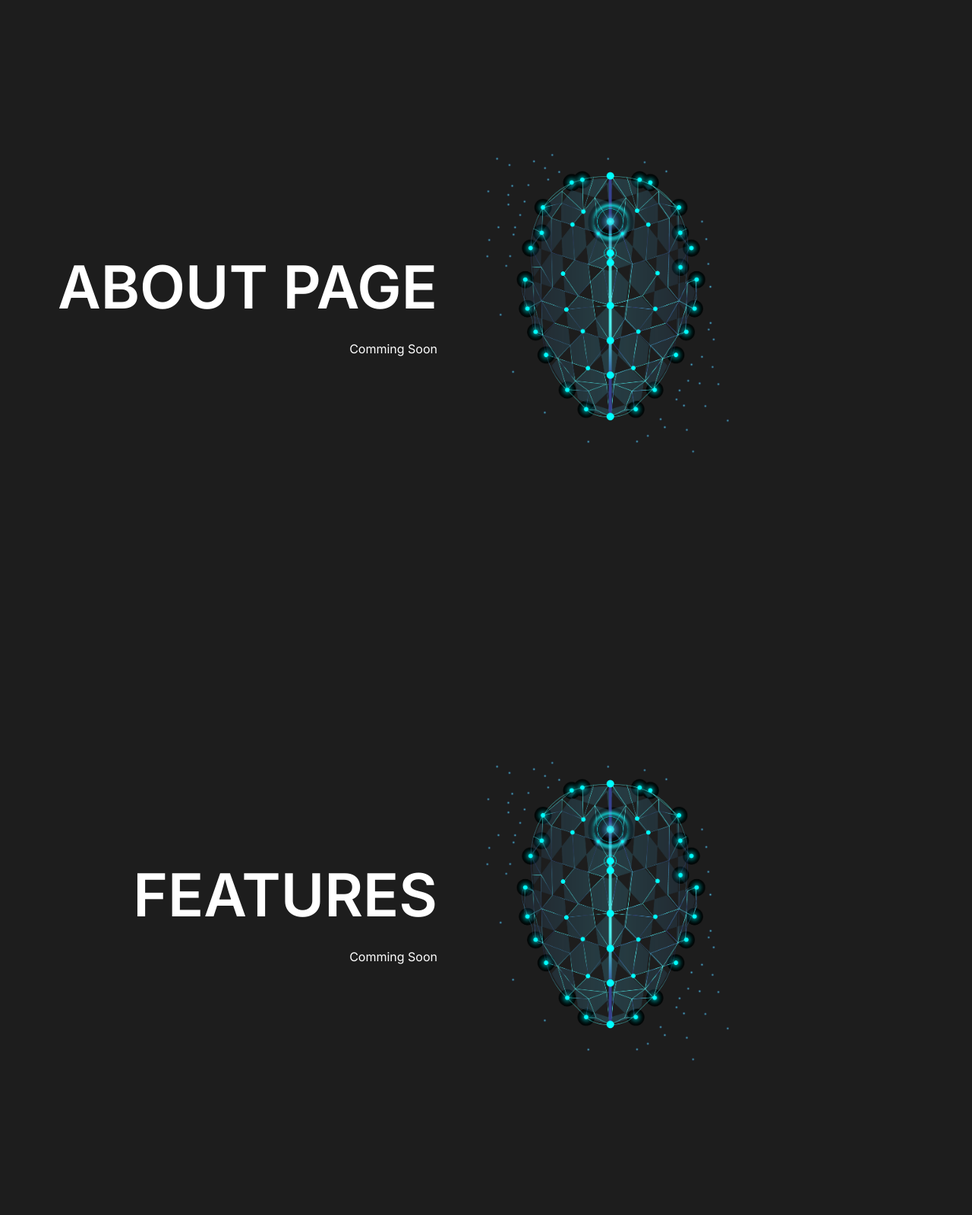
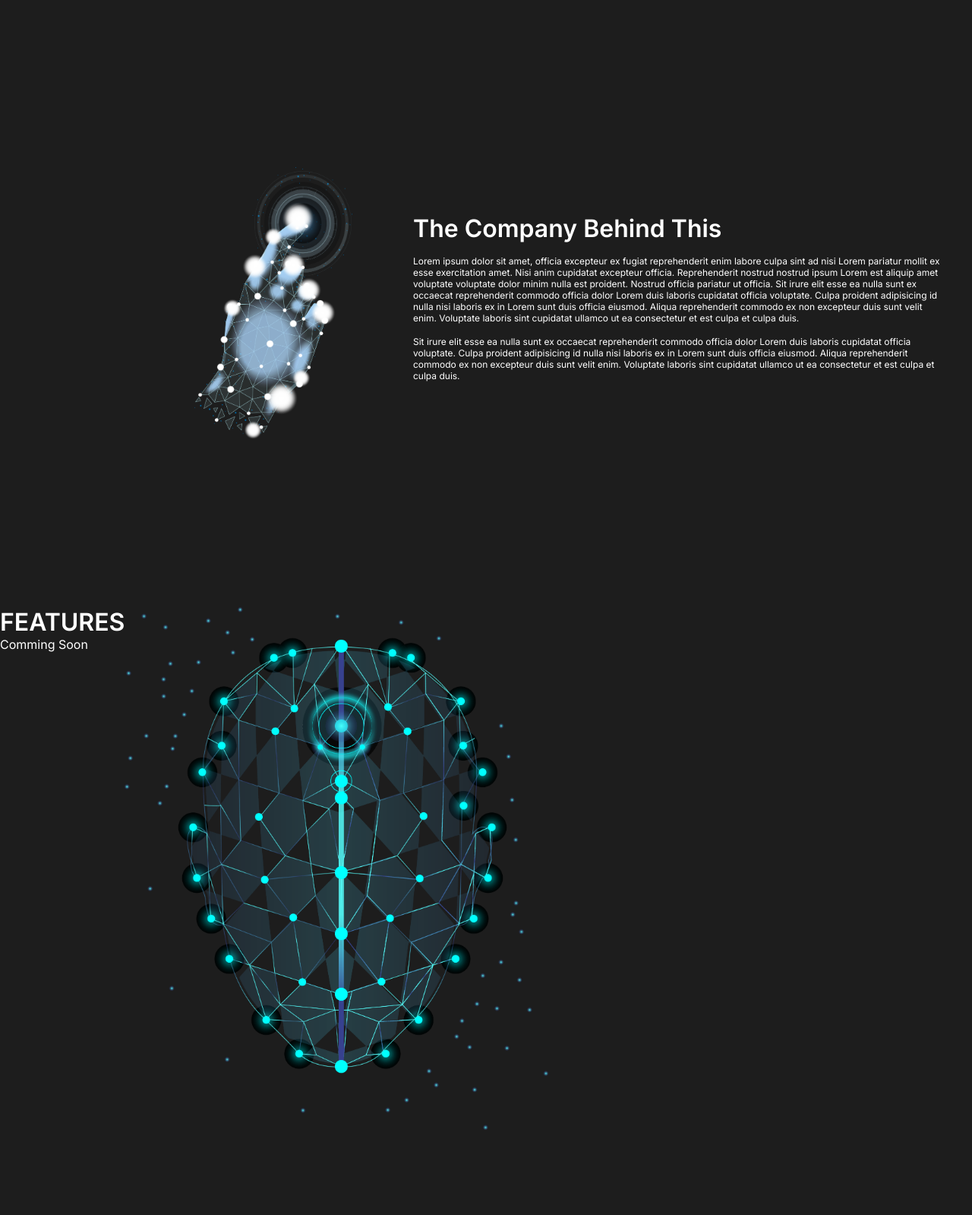
Before and after one commit to sephclt/NostalGlow, a PHP site: page / in a window 1280 px wide. Shown: the part 801-2400 px from the top of the page at 76% size. Run offline with PHP 8.4, Linux system fonts and the light colour scheme.

Commit message:
fragmented main-content

```diff
--- a/index.html
+++ b/index.html
@@ -30,7 +30,7 @@
         </div>
     </div>
 
-    <div class="main-content" id="home">
+    <div class="home-content main-content" id="home">
         <div>
             <h1>NOSTAL<span>GLOW</span></h1>
             <p>Lorem ipsum dolor sit, amet consectetur adipisicing elit. Magnam, cupiditate?</p>
@@ -70,13 +70,16 @@
     </div>
 
     <!-- About Page -->
-    <div class="main-content" id="about-content">
+    <div class="about-content main-content" id="about-content">
         <div>
-            <h1>ABOUT PAGE</h1>
-            <p>Comming Soon</p>
+          <img src="./assets/about-us-image.png" alt="image of a hand" width="50%">
         </div>
         <div>
-            <img src="assets/bgless.png" alt="cybernetics" width="50%">
+            <h1>The Company Behind This</h1>
+            <p>Lorem ipsum dolor sit amet, officia excepteur ex fugiat reprehenderit enim labore culpa sint ad nisi Lorem pariatur mollit ex esse exercitation amet. Nisi anim cupidatat excepteur officia. Reprehenderit nostrud nostrud ipsum Lorem est aliquip amet voluptate voluptate dolor minim nulla est proident. Nostrud officia pariatur ut officia. Sit irure elit esse ea nulla sunt ex occaecat reprehenderit commodo officia dolor Lorem duis laboris cupidatat officia voluptate. Culpa proident adipisicing id nulla nisi laboris ex in Lorem sunt duis officia eiusmod. Aliqua reprehenderit commodo ex non excepteur duis sunt velit enim. Voluptate laboris sint cupidatat ullamco ut ea consectetur et est culpa et culpa duis.</p>
+            <p>Sit irure elit esse ea nulla sunt ex occaecat reprehenderit commodo officia dolor Lorem duis laboris cupidatat officia voluptate. Culpa proident adipisicing id nulla nisi laboris ex in Lorem sunt duis officia eiusmod. Aliqua reprehenderit commodo ex non excepteur duis sunt velit enim. Voluptate laboris sint cupidatat ullamco ut ea consectetur et est culpa et culpa duis.</p>
+            <div>
+            </div>
         </div>
     </div>
 
--- a/styles.css
+++ b/styles.css
@@ -184,7 +184,7 @@ html {
     color: #fff;
 }
 
-.main-content div:first-child {
+.home-content div:first-child {
     width: 50%;
     height: 100%;
 
@@ -197,21 +197,21 @@ html {
     gap: 1.5rem;
 }
 
-.main-content div:first-child h1 {
+.home-content div:first-child h1 {
     font-size: 4.875rem;
     font-weight: 600;
 }
 
-.main-content div:first-child h1 span {
+.home-content div:first-child h1 span {
     color: #06D6A0;
 }
 
-.main-content div:first-child p {
+.home-content div:first-child p {
     font-size: 1rem;
     font-weight: 400;
 }
 
-.main-content div:first-child div {
+.home-content div:first-child div {
     display: flex;
     justify-content: space-between;
     align-items: center;
@@ -219,7 +219,7 @@ html {
     gap: 1rem;
 }
 
-.main-content div:first-child button {
+.home-content div:first-child button {
     padding: 8px 16px;
 
     background-color: transparent;
@@ -227,7 +227,7 @@ html {
     transition: all 0.25s ease;
 }
 
-.main-content div:first-child button > a {
+.home-content div:first-child button > a {
     text-decoration: none;
     font-size: 0.875rem;
     font-weight: 600;
@@ -235,18 +235,53 @@ html {
     transition: all 0.25s ease;
 }
 
-.main-content div:first-child button:hover a, .main-content div:first-child button:hover {
+.home-content div:first-child button:hover a, .main-content div:first-child button:hover {
     border-color: #b1b1b1;
     color: #b1b1b1;
 }
 
-.main-content > div:last-child {
+.home-content > div:last-child {
     width: 50%;
     height: 100%;
 
     display: flex;
     justify-content: start;
     align-items: center;
+}
+
+.about-content > div:first-child {
+    width: 40%;
+    height: 100%;
+
+    padding: 48px;
+
+    display: flex;
+    justify-content: end;
+    align-items: center;
+    gap: 1rem;
+}
+
+.about-content > div:last-child {
+    width: 60%;
+    height: 100%;
+
+    padding: 32px;
+
+    display: flex;
+    flex-direction: column;
+    justify-content: center;
+    align-items: start;
+    gap: 1rem;
+}
+
+.about-content > div:last-child > h1 {
+    font-size: 2rem;
+    font-weight: 600;
+}
+
+.about-content > div:last-child > p {
+  font-size: 0.75rem;
+  font-weight: 400;
 }
 
 @media screen and (max-width: 768px) {
```
Also changed, not shown: assets/about-us-image.png (added).
